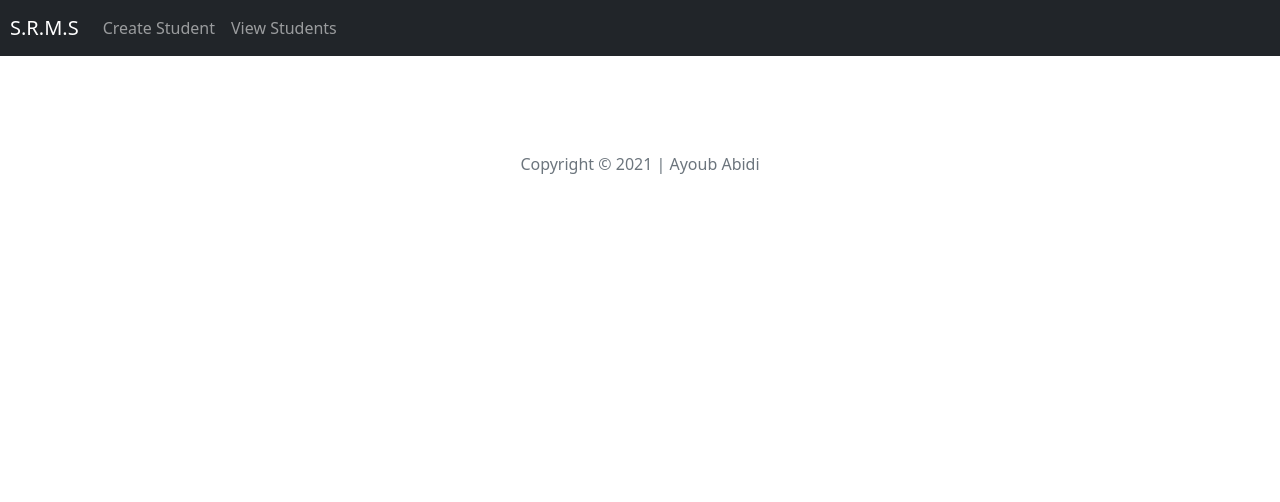
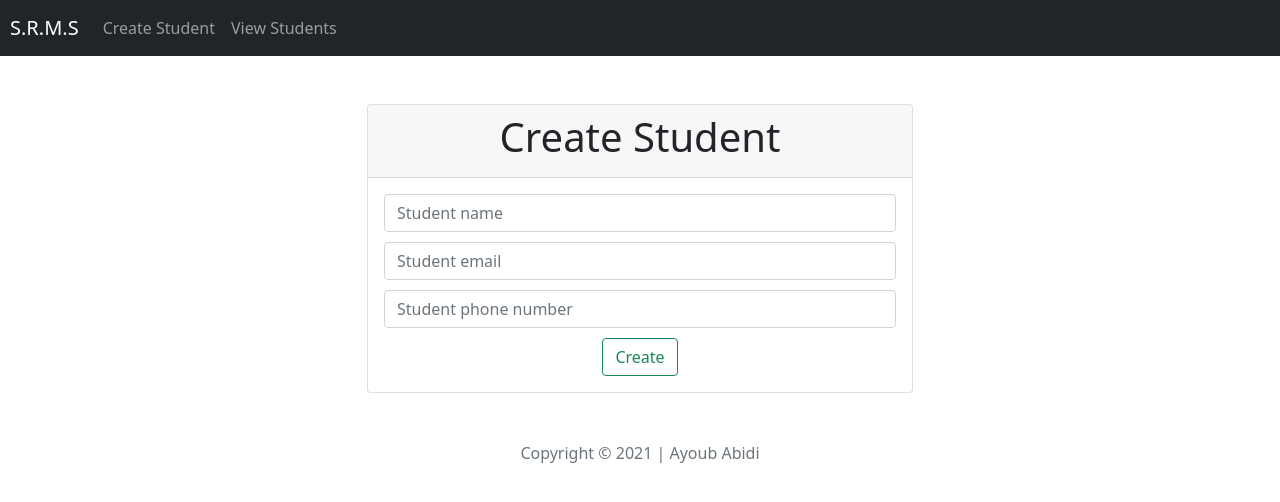
Before and after one commit to ayoub3bidi/srms, a Vue app: page / in a window 1280 px wide. Shown: the top 502 px of the page. Built offline with nearby package versions, Linux system fonts and the light colour scheme; the HTML template or start-up script is replaced by a standard one.

Commit message:
✅ Creating creation form

```diff
--- a/package.json
+++ b/package.json
@@ -7,6 +7,7 @@
     "build": "vue-cli-service build"
   },
   "dependencies": {
+    "axios": "^0.21.4",
     "bootstrap": "^5.1.1",
     "core-js": "^3.6.5",
     "vue": "^3.0.0",
--- a/src/components/CreateComponent.vue
+++ b/src/components/CreateComponent.vue
@@ -1,7 +1,30 @@
 <template>
     <div class="row justify-content-center">
         <div class="col-md-6">
-            <!-- Content goes here -->
+            <div class="card">
+                <div class="card-header">
+                    <h3 class="text-center display-6">Create Student</h3>
+                </div>
+                <div class="card-body">
+                    <form @submit.prevent="handleSubmitForm">
+                        <div style="padding-bottom: 10px;" class="form-group">
+                            <input type="text" class="form-control" placeholder="Student name" v-model="student.name" required>
+                        </div>
+
+                        <div style="padding-bottom: 10px;" class="form-group">
+                            <input type="email" class="form-control" placeholder="Student email" v-model="student.email" required>
+                        </div>
+
+                        <div style="padding-bottom: 10px;" class="form-group">
+                            <input type="text" class="form-control" placeholder="Student phone number" v-model="student.phone" required>
+                        </div>
+
+                        <div class="form-group text-center">
+                            <button class="btn btn-outline-success">Create</button>
+                        </div>
+                    </form>
+                </div>
+            </div>
         </div>
     </div>
 </template>
@@ -10,7 +33,15 @@
     export default {
         data() {
             return {
+                student: {
+                    name: '',
+                    email: '',
+                    phone: ''
+                }
             }
+        },
+        methods: {
+            handleSubmitForm() {}
         }
     }
 </script>
```
Also changed, not shown: 1 other file (tests, documents, lock files or other folders).
